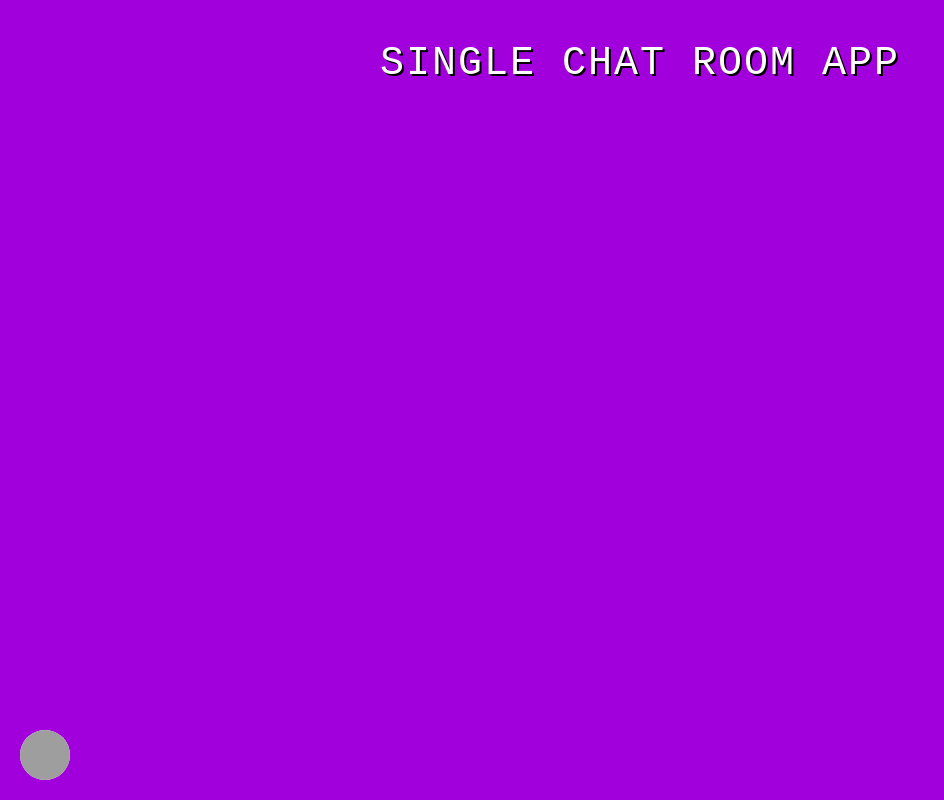
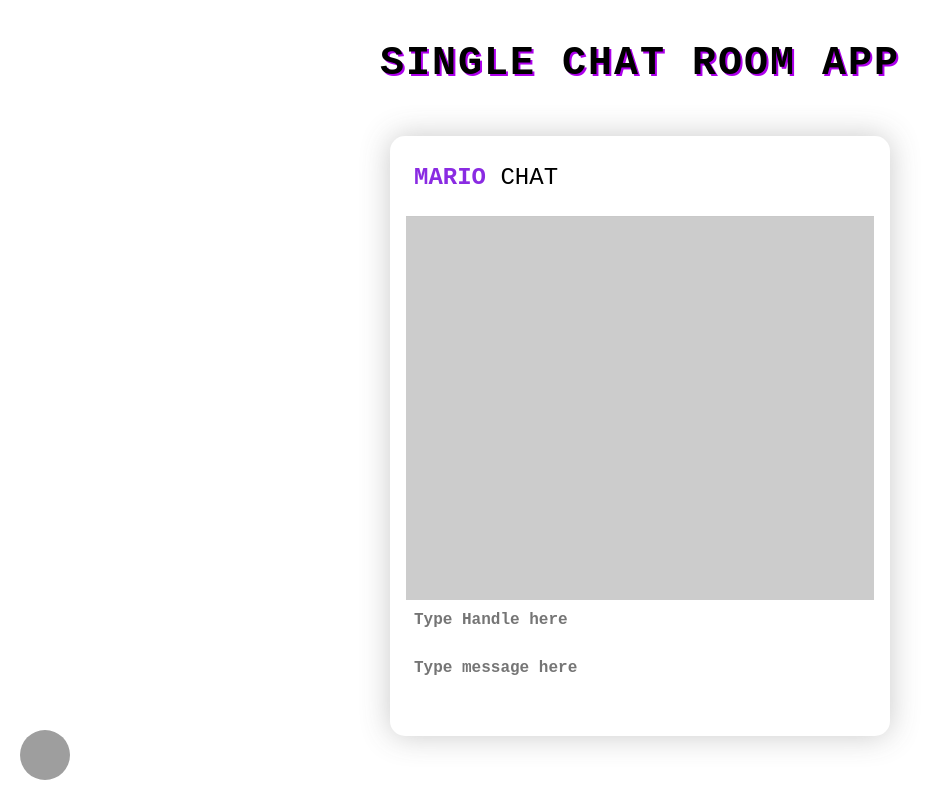
Before and after one commit to ayangupta9/SocketIO-Single-Chat-Room, a website: page public/index.html in a window 1280 px wide. Shown: the whole page, without its empty margins (0-944 px from the left). Drawn offline with nearby package versions, Linux system fonts and the light colour scheme; grey boxes are pictures that could not be loaded.

Commit message:
SocketIO Chat Room - Completed UI, moving towards SocketIO

```diff
--- a/public/assets/style.css
+++ b/public/assets/style.css
@@ -2,15 +2,18 @@ body {
   margin: 0%;
   padding: 0%;
   box-sizing: border-box;
-  background-color: rgb(161, 0, 220);
+  /* background-color: rgb(161, 0, 220); */
+  background-color: rgb(255, 255, 255);
+  height: 100vh;
   font-family: monospace;
 }
 
 h1 {
   padding: 1em;
   letter-spacing: 2px;
-  color: white;
-  text-shadow: 2px 2px 0px black;
+  color: black;
+  font-weight: bold;
+  text-shadow: 2px 2px 0px rgb(173, 0, 236);
 }
 
 .infoWrapper {
@@ -26,7 +29,7 @@ h1 {
 
 .infoWrapper:hover {
   transform: scale(1.1);
-  box-shadow: 0px 0px 10px rgba(255, 255, 255, 1.0);
+  box-shadow: 0px 0px 10px rgba(255, 255, 255, 1);
 }
 
 #githubicon {
@@ -34,3 +37,86 @@ h1 {
   width: 50px;
   border-radius: 50%;
 }
+
+.container {
+  height: 75%;
+  width: 75%;
+  display: flex;
+  justify-content: center;
+  align-items: center;
+}
+
+.chatWrapper {
+  padding: 1em;
+  border-radius: 15px;
+  width: 100%;
+  height: 100%;
+  max-width: 500px;
+  display: flex;
+  flex-direction: column;
+  box-shadow: 0px 0px 30px rgba(76, 76, 76, 0.3);
+  background-color: white;
+}
+
+.chatHeader {
+  overflow: hidden;
+  border-bottom: solid 1px rgba(76, 76, 76, 0.3);
+  color: blueviolet;
+  flex: 1;
+  /* padding-top: 25px !important;
+  padding-bottom: 25px !important;
+  padding-left: 50px !important; */
+  /* border-radius: 15px; */
+  /* text-align: center; */
+  font-weight: 900;
+  font-size: 150%;
+  font-family: monospace;
+}
+
+.chatHeader > span {
+  color: black;
+  font-weight: 500;
+}
+
+.chatDisplayWrapper {
+  overflow: auto;
+  background: #cccccc;
+  flex: 8;
+}
+
+.inputWrapper {
+  flex: 1;
+}
+
+.input {
+  border: none;
+  padding: 0.5em;
+  width: 100%;
+  font-weight: 800;
+  color: rgb(108, 0, 147);
+  outline: none;
+}
+
+textarea.input {
+  color: #555;
+  resize: none;
+}
+
+.input:hover {
+  border-bottom: solid 1px rgb(173, 0, 236);
+}
+.input:focus {
+  border: none;
+  outline: none;
+}
+
+#output p {
+  padding: 14px 0px;
+  margin: 0px 20px;
+  border-bottom: 1px solid #e9e9e9;
+  color: #555;
+}
+
+#output strong {
+  color: rgb(173, 0, 236);
+}
--- a/public/index.html
+++ b/public/index.html
@@ -21,6 +21,23 @@
     </div>
     <h1 class="text-center">SINGLE CHAT ROOM APP</h1>
     </div>
+    <div class="container">
+        <div class="chatWrapper">
+            <div class="chatHeader p-2">MARIO <span>CHAT</span></div>
+            <div class="chatDisplayWrapper">
+                <div id="output"></div>
+            </div>
+            <div class="inputWrapper">
+                <div class="handleWrapper"><input class="input mb-2" type="text" name="handle" id="handle"
+                        placeholder="Type Handle here">
+                </div>
+                <div class="messageWrapper">
+                    <textarea name="message" id="message" class="input" placeholder="Type message here"></textarea>
+                    <!-- <input class="input" type="text" name="message" id="message"placeholder="Type message here"> -->
+                </div>
+            </div>
+        </div>
+    </div>
     <script src="https://cdnjs.cloudflare.com/ajax/libs/popper.js/2.9.2/umd/popper.min.js"></script>
     <script src="https://cdnjs.cloudflare.com/ajax/libs/twitter-bootstrap/5.0.1/js/bootstrap.min.js"></script>
 </body>
```
